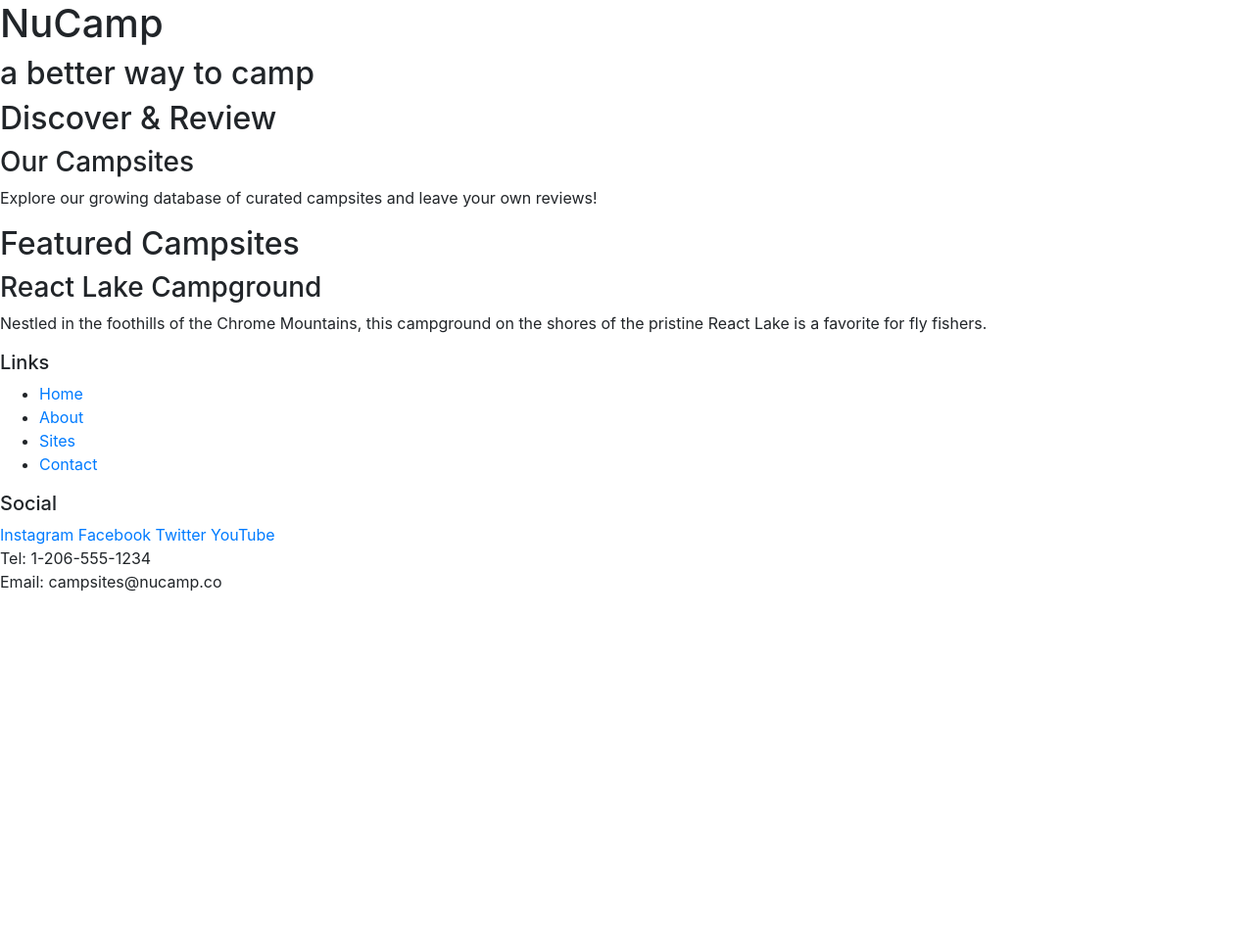
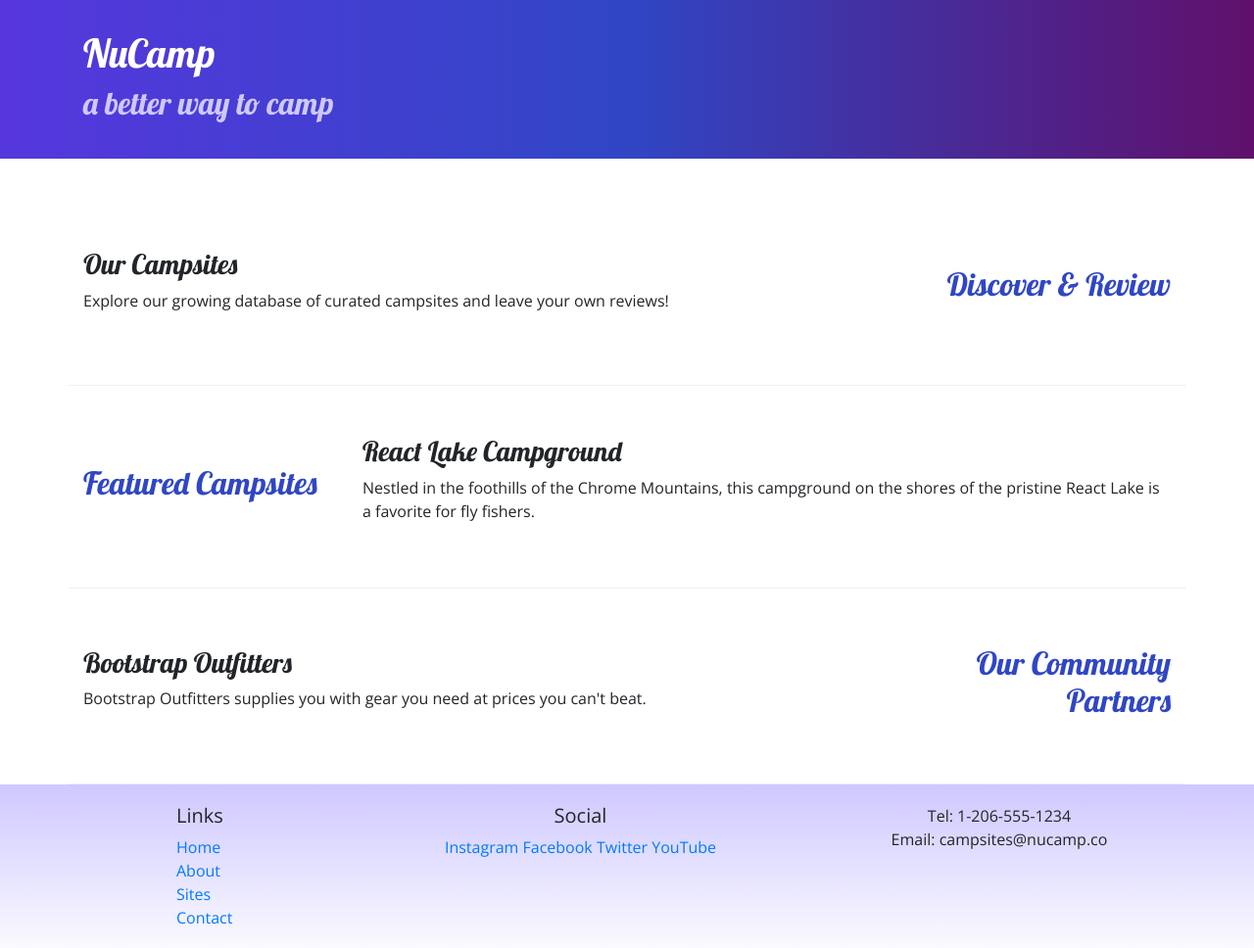
Before and after one commit to jkavcoderunt/nucamp-bootstrap, a website: page index.html in a window 1280 px wide. Shown: the whole page at 98% size. Before the commit the page ends 800 px from the top, so only its background shows below. Drawn offline with nearby package versions, Linux system fonts and the light colour scheme; files that its build step writes are made by us from their sources.

Commit message:
Adding custom styles

```diff
--- a/index.html
+++ b/index.html
@@ -4,49 +4,85 @@
     <meta charset="UTF-8">
     <meta name="viewport" content="width=device-width, initial-scale=1.0">
     <link rel="stylesheet" href="node_modules/bootstrap/dist/css/bootstrap.min.css" />
+    <link rel="stylesheet" href="https://fonts.googleapis.com/css?family=Lobster|Open+Sans" />
+    <link rel="stylesheet" href="css/styles.css" />
+
     <title>NuCamp: A Better Way To Camp</title>
 </head>
 <body>
 
-    <header>
-        <div>
+    <header class="jumbotron jumbotron-fluid">
+        <div class="container">
+            <div class="row">
+                <div class="col">
                     <h1> NuCamp </h1>
                     <h2>a better way to camp</h2>
                 </div>
+            </div>
+
+        </div>
     </header>
 
-    <div>
-        <h2> Discover & Review </h2>
+    <div class="container">
+        <div class="row row-content align-items-center">
+            <div class="col-sm-4 order-sm-last col-md-3">
+                <h2 class="text-sm-right"> Discover & Review </h2>
+            </div>
+            <div class="col">
                 <h3> Our Campsites </h3>
                 <p>Explore our growing database of curated campsites and leave your own reviews!</p>
             </div>
+        </div>
 
-    <div>
+        <div class="row row-content align-items-center">
+            <div class="col-sm-4 col-md-3">
                 <h2> Featured Campsites </h2>
+            </div>
+
+            <div class="col">
                 <h3>React Lake Campground</h3>
                 <p>Nestled in the foothills of the Chrome Mountains, this campground on the shores of the pristine React Lake is a favorite for fly fishers.</p>
             </div>
+        </div>
+
+        <div class="row row-content align-items-center">
+            <div class="col-sm-4 order-sm-last col-md-3">
+                <h2 class="text-sm-right">Our Community Partners</h2>
+            </div>
+            <div class="col">
+                <h3>Bootstrap Outfitters</h3>
+                <p>Bootstrap Outfitters supplies you with gear you need at prices you can't beat.</p>
+            </div>
+        </div>
+    </div>
+
+
+
 
     <footer>
-        <div>
+        <div class="container">
+            <div class="row">
+                <div class="col-4 col-sm-2 offset-1">
                     <h5>Links</h5>
-            <ul>
+                    <ul class="list-unstyled">
                         <li><a href="#">Home</a></li>
                         <li><a href="#">About</a></li>
                         <li><a href="#">Sites</a></li>
                         <li><a href="#">Contact</a></li>
                     </ul>
                 </div>
-        <div>
+            <div class="col-6 col-sm-5 text-center">
                 <h5>Social</h5>
                 <a href="https://instagram.com/">Instagram</a>
                 <a href="https://facebook.com/">Facebook</a>
                 <a href="https://twitter.com/">Twitter</a>
                 <a href="https://youtube.com/">YouTube</a>
             </div>
-        <div>
+            <div class="col-sm-4 text-center">
                 Tel: 1-206-555-1234 <br/>
                 Email: campsites@nucamp.co
+            </div>
+        </div>
        </div>
     </footer>
 
--- /dev/null
+++ b/styles.css
@@ -0,0 +1,32 @@
+body {
+    font-family: "Open Sans", sans-serif;
+}
+
+h1, h2, h3 {
+    font-family: "Lobster", cursive;
+}
+
+h2 {
+    color: #3046C5;
+}
+
+header h2 {
+    color: #CEC8FF;
+}
+
+footer {
+    background-image: linear-gradient(#CEC8FF, white);
+    padding: 20px 0;
+}
+
+.jumbotron {
+    padding: 30px;
+    background-image: linear-gradient(to right, #5637DD, #3046C5, #60106B);
+    color: white;
+}
+
+.row-content {
+    padding: 50px 0;
+    border-bottom: 1px ridge;
+    min-height: 200px;
+}
```
Lines whose indentation alone changed are shown as unchanged.
